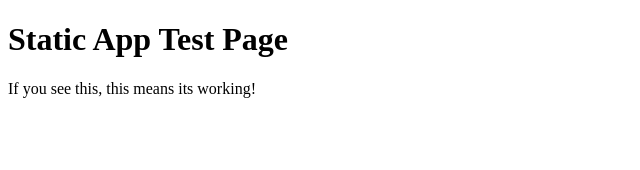
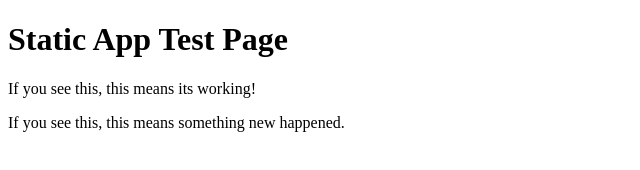
Before and after one commit to adamrb/ApacheTestApp, a plain HTML site: page index.html in a window 1280 px wide. Shown: the whole page, without its empty margins (0-640 px from the left). Drawn offline with Linux system fonts and the light colour scheme.

Commit message:
My first edit

```diff
--- a/index.html
+++ b/index.html
@@ -5,6 +5,7 @@
 <h1>Static App Test Page</h1>
 
 <p>If you see this, this means its working!</p>
+<p>If you see this, this means something new happened.</p>
 
 </body>
 </html>
```
